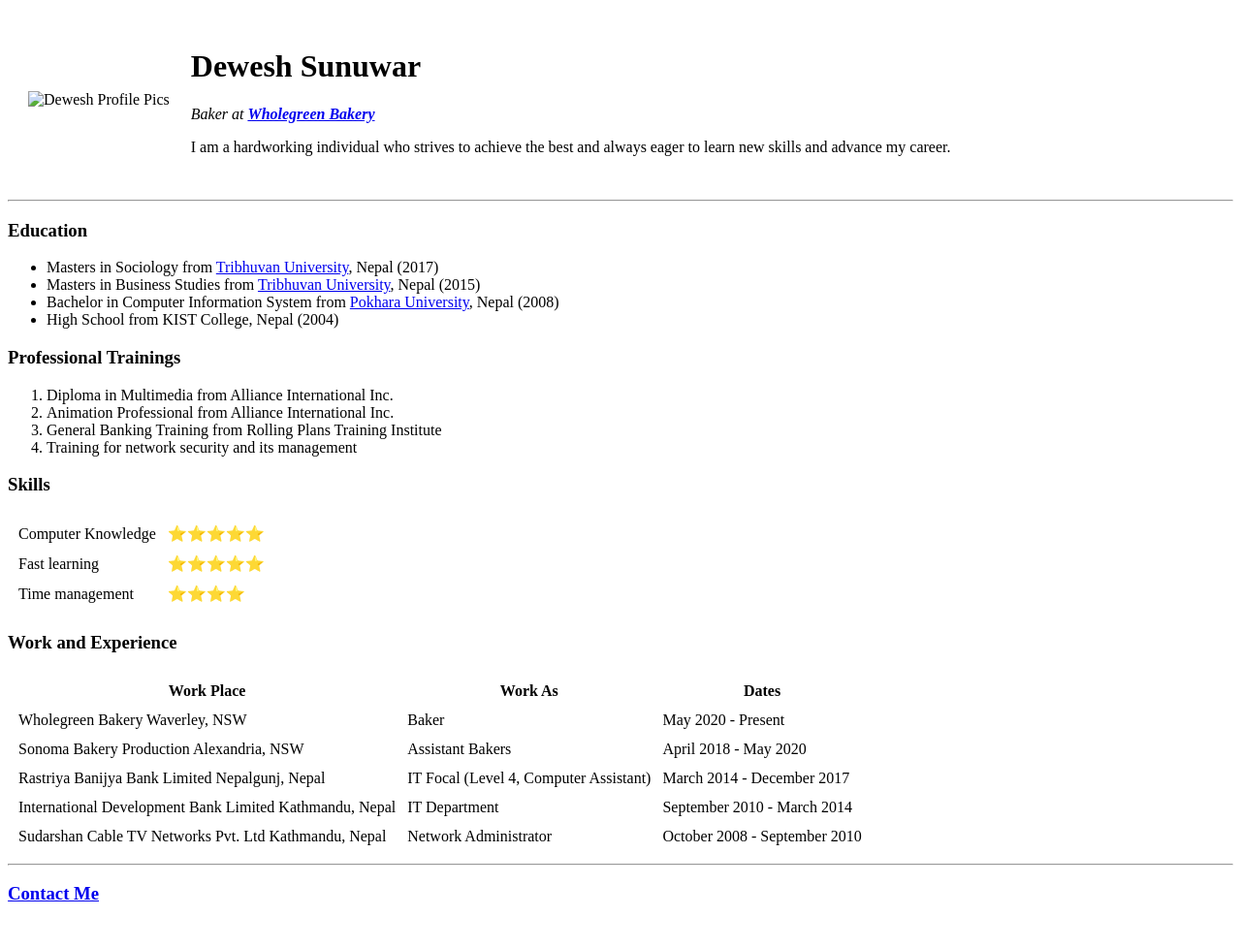
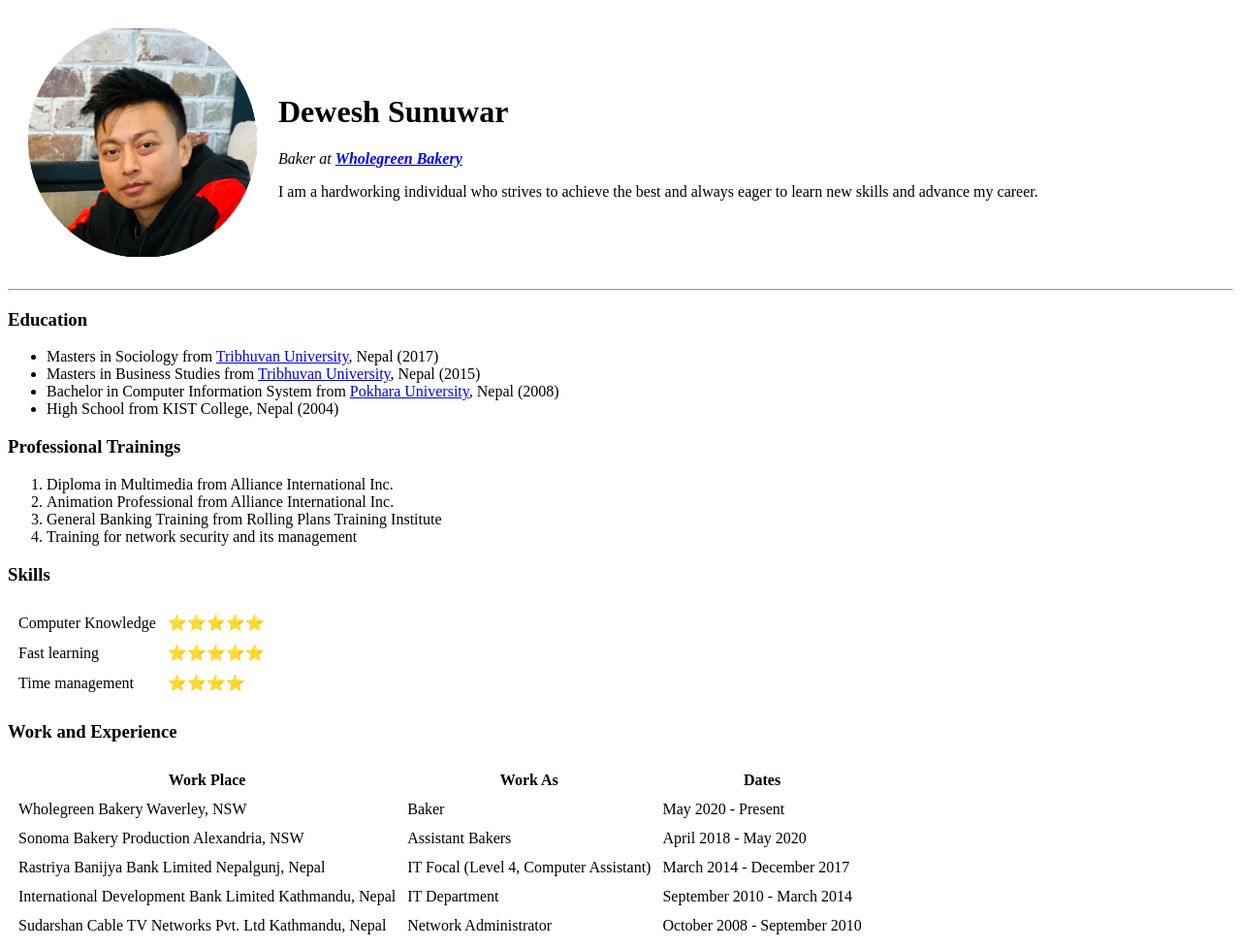
Before and after one commit to dewesh-007/CV, a plain HTML site: page index.html in a window 1280 px wide. Shown: the top 978 px of the page at 97% size. Before the commit the page ends 952 px from the top, so only its background shows below. Drawn offline with Linux system fonts and the light colour scheme.

Commit message:
Add files via upload

```diff
--- a/index.html
+++ b/index.html
@@ -9,7 +9,7 @@
 <body>
   <table cellspacing='20'>
     <tr>
-      <td><img src="image/Dewesh.png" alt="Dewesh Profile Pics"></td>
+      <td><img src="Dewesh.png" alt="Dewesh Profile Pics"></td>
       <td>
         <h1>Dewesh Sunuwar</h1>
         <p><em>Baker at <strong><a target="_blank" href="https://wholegreenbakery.com.au">Wholegreen Bakery</a></strong></em></p>
```
